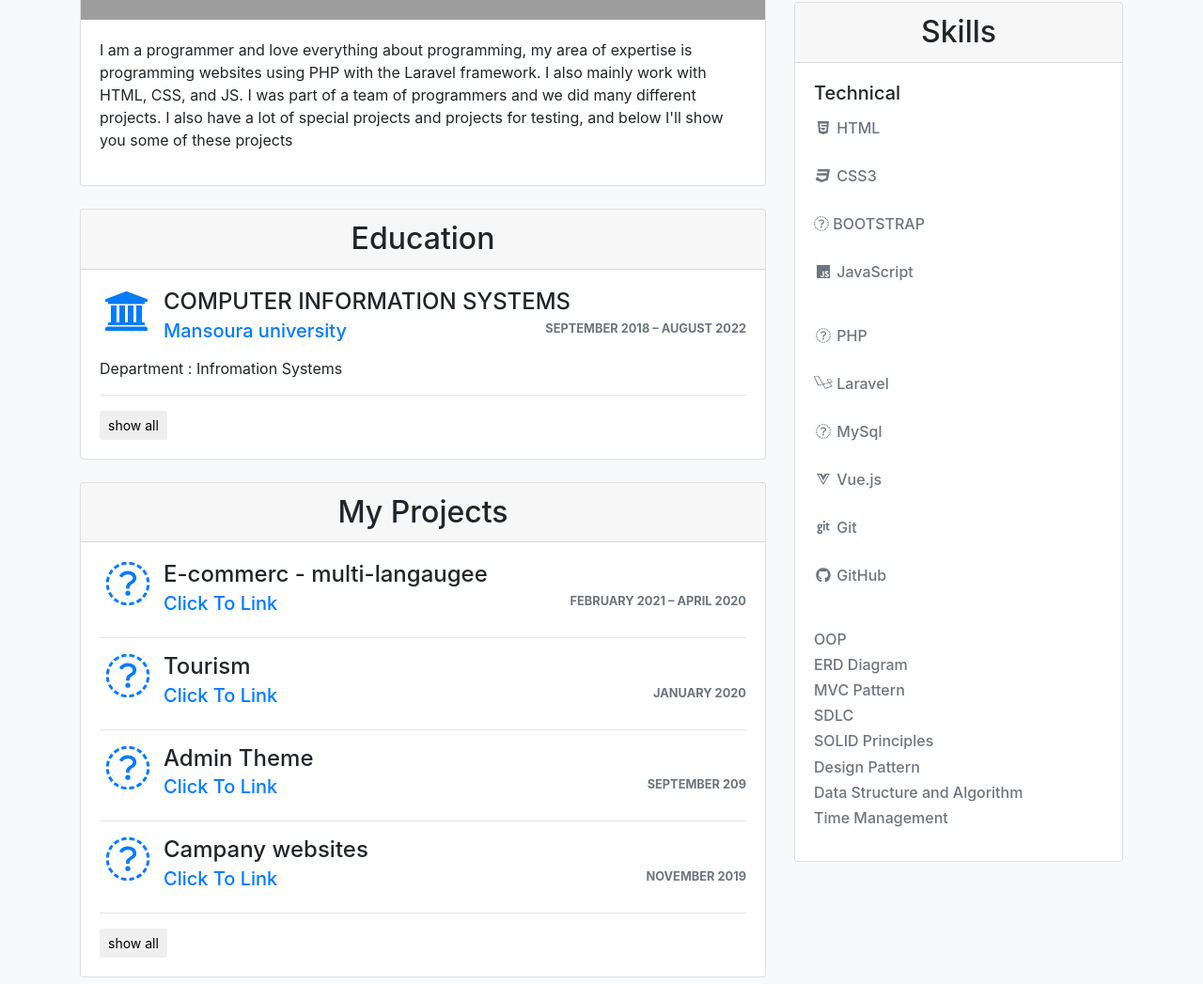
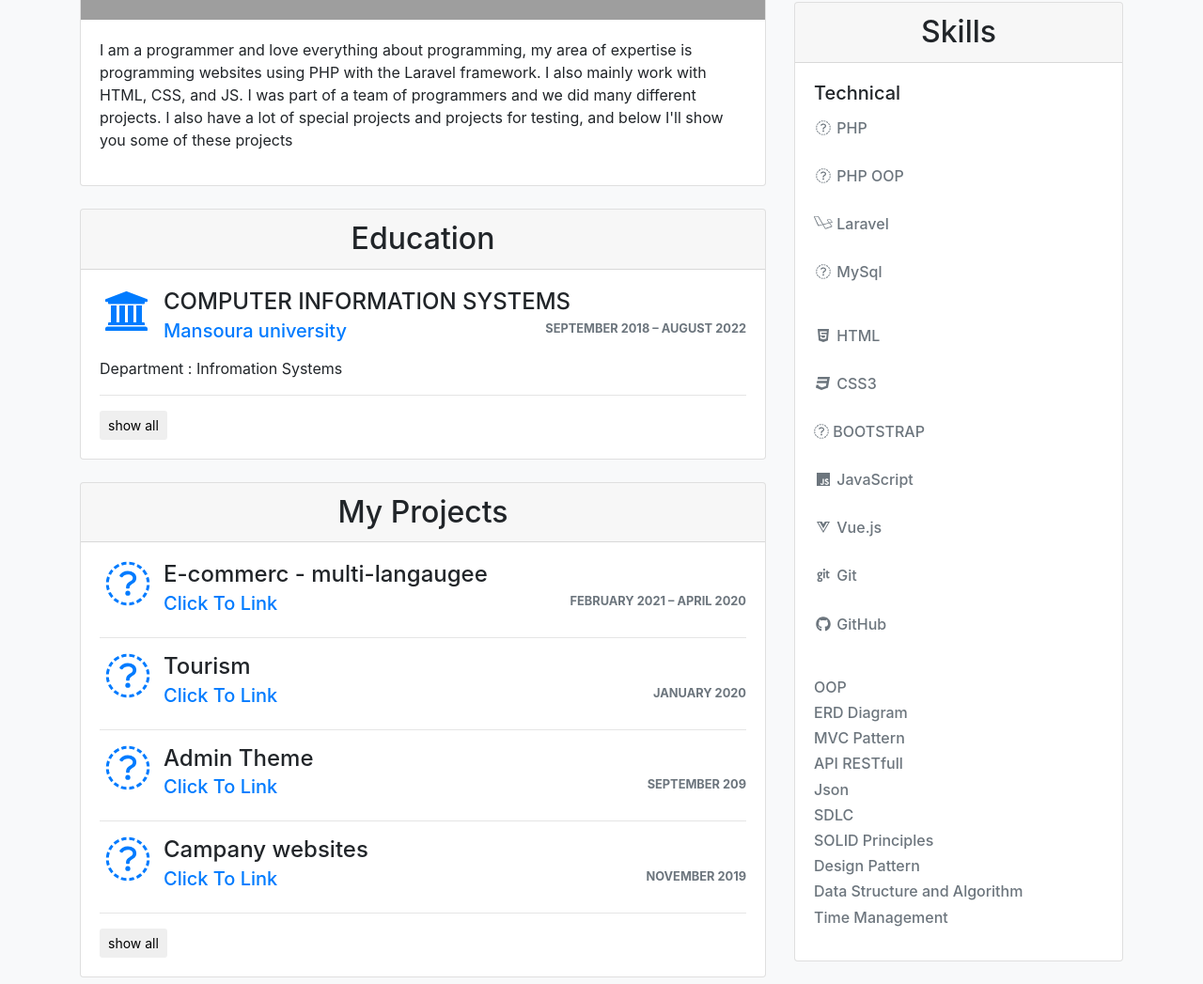
Before and after one commit to elsaedelbarshly/Elsaed, a plain HTML site: page Portfolio/index.html in a window 1280 px wide. Shown: the part 613-1660 px from the top of the page at 94% size. Drawn offline with Linux system fonts and the light colour scheme; grey boxes are pictures that could not be loaded.

Commit message:
Update index.html

```diff
--- a/Portfolio/index.html
+++ b/Portfolio/index.html
@@ -458,10 +458,12 @@
           <div class="card-body">
                           <div class="mb-3">
                               <h3 class="h5 mb-3">Technical</h3>
-                              <h4 class="h6 text-muted"><i class="fab fa-fw fa-html5"></i> HTML</h4> <br>
-                              <h4 class="h6 text-muted"><i class="fab fa-fw fa-css3"></i> CSS3</h4> <br>
-                              <h4 class="h6 text-muted"><i class="fab fa-bootstrap"></i> BOOTSTRAP</h4> <br>
-                              <h4 class="h6 text-muted"><i class="fab fa-fw fa-js"></i> JavaScript</h4><br>
+                                 <h4 class="h6 text-muted"><i class="fab fa-fw fa-php"></i> PHP</h4><br>
+                              <h4 class="h6 text-muted"><i class="fab fa-fw fa-php"></i> PHP OOP</h4><br>
+
+                              <h4 class="h6 text-muted"><i class="fab fa-fw fa-laravel"></i> Laravel</h4><br>
+
+                              <h4 class="h6 text-muted"><i class="fab fa-fw fa-mysql"></i> MySql</h4><br>
                   <!-- <div class="progress mb-3">
                                 <div class="progress-bar bg-secondary w-75" role="progressbar" aria-valuenow="75" aria-valuemin="0" aria-valuemax="100"></div>
                               </div> -->
@@ -469,11 +471,11 @@
                           <div class="mb-3">
                   <!-- <h3 class="h5 mb-3">Front-End Frameworks</h3> -->
 
-                              <h4 class="h6 text-muted"><i class="fab fa-fw fa-php"></i> PHP</h4><br>
 
-                              <h4 class="h6 text-muted"><i class="fab fa-fw fa-laravel"></i> Laravel</h4><br>
-
-                              <h4 class="h6 text-muted"><i class="fab fa-fw fa-mysql"></i> MySql</h4><br>
+                              <h4 class="h6 text-muted"><i class="fab fa-fw fa-html5"></i> HTML</h4> <br>
+                              <h4 class="h6 text-muted"><i class="fab fa-fw fa-css3"></i> CSS3</h4> <br>
+                              <h4 class="h6 text-muted"><i class="fab fa-bootstrap"></i> BOOTSTRAP</h4> <br>
+                              <h4 class="h6 text-muted"><i class="fab fa-fw fa-js"></i> JavaScript</h4><br>
 
                               <h4 class="h6 text-muted"><i class="fab fa-fw fa-vuejs"></i> Vue.js</h4><br>
 
@@ -487,6 +489,8 @@
                             <h4 class="h6 text-muted"><i class="#"></i> OOP</h4>
                             <h4 class="h6 text-muted"><i class="#"></i> ERD Diagram</h4>
                               <h4 class="h6 text-muted"><i class="#"></i> MVC Pattern</h4>
+                               <h4 class="h6 text-muted"><i class="#"></i> API RESTfull</h4>
+                                <h4 class="h6 text-muted"><i class="#"></i> Json </h4>
                               <h4 class="h6 text-muted"><i class="#"></i> SDLC</h4>
                               <h4 class="h6 text-muted"><i class="#"></i> SOLID Principles</h4>
                               <h4 class="h6 text-muted"><i class="#"></i> Design Pattern</h4>
```
